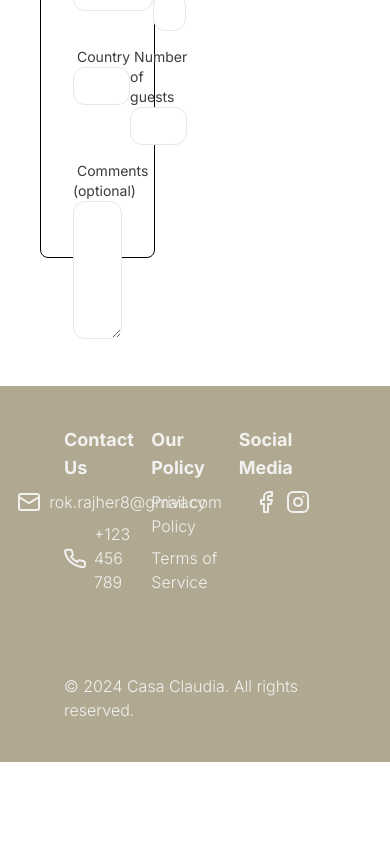
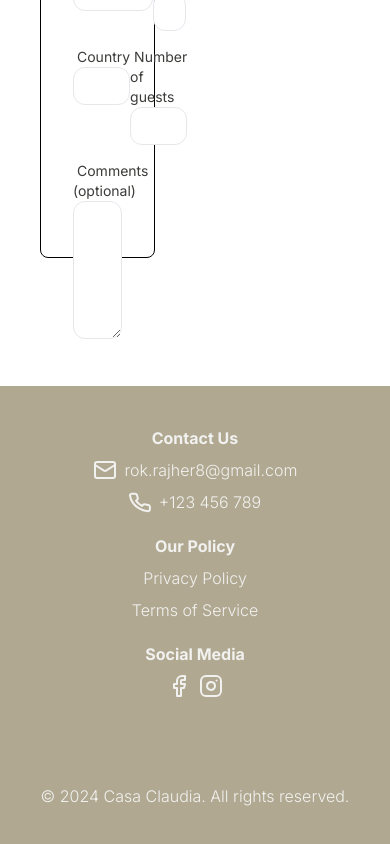
Before and after one commit to Casa-Claudia/casa-claudia-frontend, a Next.js app: page /checkout in a window 390 px wide. Shown: the part 1064-1908 px from the top of the page. Before the commit the page ends 1826 px from the top, so only its background shows below. Built offline with nearby package versions, Linux system fonts and the light colour scheme.

Commit message:
fixed footer, features

```diff
--- a/src/app/(general)/components/features.tsx
+++ b/src/app/(general)/components/features.tsx
@@ -4,12 +4,12 @@ export default function Features() {
   return (
     <div className="features bg-my-white md:px-16 px-4  py-10">
       <h2 className="mb-10 text-3xl font-semibold text-black">Features</h2>
-      <div className="grid md:grid-cols-3 grid-cols-2 px-10">
+      <div className="grid md:grid-cols-3 grid-cols-2 px-4">
         {/* First Row */}
         <div className="p-4">
           <div className="feature flex items-start lg:items-center">
             <Lock className="mr-2 mt-1 lg:mt-0 text-black" />
-            <span className="Bedroom text-xl font-semibold text-black">Complete privacy</span>
+            <span className="Bedroom md:text-xl text-md font-semibold text-black">Complete privacy</span>
           </div>
           <div className=" md:ml-10 ml-8 py-1 text-sm text-my-light-grey ">
             <p>Feature desc</p>
@@ -18,7 +18,7 @@ export default function Features() {
         <div className=" p-4">
           <div className="feature flex lg:items-center items-start">
             <RockingChair className="mr-2 lg:mt-0 text-black" />
-            <span className="Bedroom text-xl font-semibold text-black">Garden furniture</span>
+            <span className="Bedroom md:text-xl text-md font-semibold text-black">Garden furniture</span>
           </div>
           <div className=" md:ml-10 ml-8 py-1 text-sm text-my-light-grey ">
             <p>Feature desc</p>
@@ -27,7 +27,7 @@ export default function Features() {
         <div className=" p-4">
           <div className="feature flex items-start lg:items-center">
             <Fence className="mr-2 mt-1 lg:mt-0 text-black" />
-            <span className="Bedroom text-xl font-semibold text-black">Fully fenced yard</span>
+            <span className="Bedroom md:text-xl text-md font-semibold text-black">Fully fenced yard</span>
           </div>
           <div className=" md:ml-10 ml-8 py-1 text-sm text-my-light-grey ">
             <p>Feature desc</p>
@@ -38,7 +38,7 @@ export default function Features() {
         <div className=" p-4">
           <div className="feature flex lg:items-center items-start">
             <LucideWaves className="mr-2 lg:mt-0 text-black" />
-            <span className="Bedroom text-xl font-semibold text-black">Heated pool</span>
+            <span className="Bedroom md:text-xl text-md font-semibold text-black">Heated pool</span>
           </div>
           <div className=" md:ml-10 ml-8 py-1 text-sm text-my-light-grey ">
             <p>Feature desc</p>
@@ -47,7 +47,7 @@ export default function Features() {
         <div className=" p-4">
           <div className="feature flex lg:items-center items-start">
             <PawPrint className="mr-2 mt-1 lg:mt-0 text-black" />
-            <span className="Bedroom text-xl font-semibold text-black">Pets allowed</span>
+            <span className="Bedroom md:text-xl text-md font-semibold text-black">Pets allowed</span>
           </div>
           <div className=" md:ml-10 ml-8 py-1 text-sm text-my-light-grey ">
             <p>Feature desc</p>
@@ -56,7 +56,7 @@ export default function Features() {
         <div className=" p-4">
           <div className="feature flex lg:items-center items-start ">
             <Zap className="mr-2 mt-1 lg:mt-0 text-black" />
-            <span className="Bedroom text-xl font-semibold text-black">Quiet area</span>
+            <span className="Bedroom md:text-xl text-md  font-semibold text-black">Quiet area</span>
           </div>
           <div className=" md:ml-10 ml-8 py-1 text-sm text-my-light-grey ">
             <p>Perfect for recharging</p>
--- a/src/app/(general)/components/footer.tsx
+++ b/src/app/(general)/components/footer.tsx
@@ -3,10 +3,10 @@ import Link from 'next/link';
 
 export default function Footer() {
   return (
-    <div className="footer-container bg-khaki px-16 py-10">
-      <div className="px-30 flex justify-between">
-        <div className="footer-column flex w-1/3 flex-col items-center">
-          <h3 className="text-lg font-bold text-my-white">Contact Us</h3>
+    <div className="footer-container bg-khaki md:px-16 px-4 py-10">
+      <div className="px-5 grid grid-cols-1 md:grid-cols-3 max-w-screen-xl mx-auto">
+        <div className="footer-column md:mt-0 flex  flex-col items-center">
+          <h3 className="md:text-lg font-bold text-my-white">Contact Us</h3>
           <div className="mt-2 flex items-center">
             <img src="/Mail.svg" alt="mail logo" />
             <p className="ml-2 font-light text-my-white"> rok.rajher8@gmail.com</p>
@@ -17,8 +17,8 @@ export default function Footer() {
           </div>
           {/* Add your contact information here */}
         </div>
-        <div className="footer-column flex w-1/3 flex-col items-center">
-          <h3 className="mb-2 text-lg font-bold text-my-white">Our Policy</h3>
+        <div className="footer-column md:mt-0 mt-5 flex  flex-col items-center">
+          <h3 className="mb-2 md:text-lg font-bold text-my-white">Our Policy</h3>
           <Link
             href="/privacy-policy"
             className="mb-2 font-light text-my-white hover:text-my-black"
@@ -30,8 +30,8 @@ export default function Footer() {
           </Link>
           {/* Add your policy information here */}
         </div>
-        <div className="footer-column flex w-1/3 flex-col items-center">
-          <h3 className="text-lg font-bold text-my-white">Social Media</h3>
+        <div className="footer-column md:mt-0 mt-5 flex  flex-col items-center">
+          <h3 className="md:text-lg font-bold text-my-white">Social Media</h3>
           <div className="button-container mt-2">
             <button className="mr-2 text-my-white hover:text-my-black">
               <Facebook className="text-my-white hover:text-black" />
```
